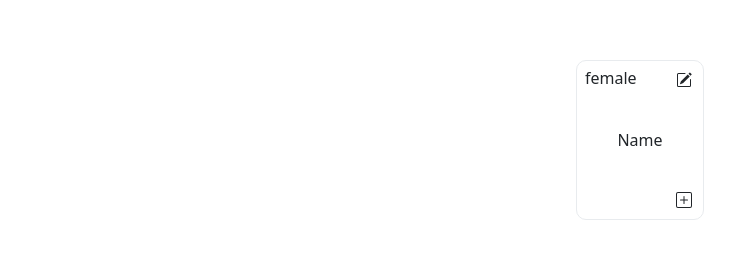
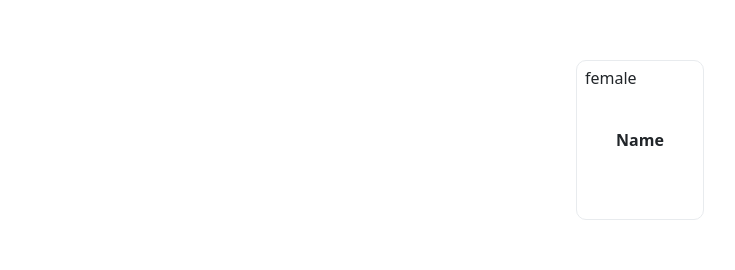
Before and after one commit to NiceSlice/ngx-family-tree, an Angular app: page / in a window 1280 px wide. Shown: the part 260-530 px from the top of the page, without its empty margins (0-735 px from the left). Built offline with nearby package versions, Linux system fonts and the light colour scheme.

Commit message:
add expanding and contracting of family component

```diff
--- a/src/app/components/Family/index.html
+++ b/src/app/components/Family/index.html
@@ -1,9 +1,9 @@
-<div class="person-row person-row-top">
+<div *ngIf="_isExpanded" class="person-row person-row-top">
   <ngx-person *ngFor="let parent of family?.parents" [person]="parent" role="parent"></ngx-person>
 </div>
 
-<ngx-person [person]="family?.selectedPerson" [selected]="true" class="person-row person-row-middle"></ngx-person>
+<ngx-person (click)="_isExpanded = !_isExpanded" [person]="family?.selectedPerson" [selected]="_isExpanded" class="person-row person-row-middle"></ngx-person>
 
-<div class="person-row person-row-bottom">
+<div *ngIf="_isExpanded" class="person-row person-row-bottom">
   <ngx-person *ngFor="let child of family?.children" [person]="child" role="child"></ngx-person>
 </div>
--- a/src/app/components/Family/index.ts
+++ b/src/app/components/Family/index.ts
@@ -9,4 +9,5 @@ import { FamilyModel } from 'src/app/data';
 export class FamilyComponent {
   @Input()
   public family?: FamilyModel;
+  public _isExpanded = false;
 }
--- a/src/app/components/Person/index.html
+++ b/src/app/components/Person/index.html
@@ -1,8 +1,10 @@
 <div class="person" (click)="_selectPerson()">
   <div *ngIf="!selected" class="person-info selectable">
-    <div class="text-top-1">{{ role }}</div>
-    <div class="text-top-2">{{ person?.sex }}</div>
-    <div>{{ person?.name | titlecase }}</div>
+    <div class="text-top">
+      <span>{{ role }}</span>
+      <span>{{ person?.sex }}</span>
+    </div>
+    <div class="text-name">{{ person?.name | titlecase }}</div>
   </div>
 
   <div *ngIf="selected" class="selected-person">
@@ -40,8 +42,10 @@
         <path d="M8 4a.5.5 0 0 1 .5.5v3h3a.5.5 0 0 1 0 1h-3v3a.5.5 0 0 1-1 0v-3h-3a.5.5 0 0 1 0-1h3v-3A.5.5 0 0 1 8 4z" />
       </svg>
 
-      <div class="text-top-1">{{ person?.sex }}</div>
-      <div>{{ person?.name | titlecase }}</div>
+      <div class="text-top">
+        <span>{{ person?.sex }}</span>
+      </div>
+      <div class="text-name">{{ person?.name | titlecase }}</div>
     </div>
 
     <div *ngIf="_editPersonTab" class="person-tab">
--- a/src/app/components/Person/style.scss
+++ b/src/app/components/Person/style.scss
@@ -1,6 +1,7 @@
 .person {
   display: flex;
   margin: 1rem;
+  cursor: pointer;
 
   .person-info {
     min-height: 10rem;
@@ -15,20 +16,19 @@
     transition: 100ms;
     position: relative;
 
-    .text-top-1 {
+    .text-top {
       position: absolute;
       top: 0.3rem;
       left: 0.5rem;
+      display: flex;
+      flex-direction: column;
     }
-    .text-top-2 {
-      position: absolute;
-      top: 1.6rem;
-      left: 0.5rem;
+    .text-name {
+      font-weight: 600;
     }
   }
 
   .selectable {
-    cursor: pointer;
     &:hover {
       background-color: rgb(250, 250, 250);
     }
```
